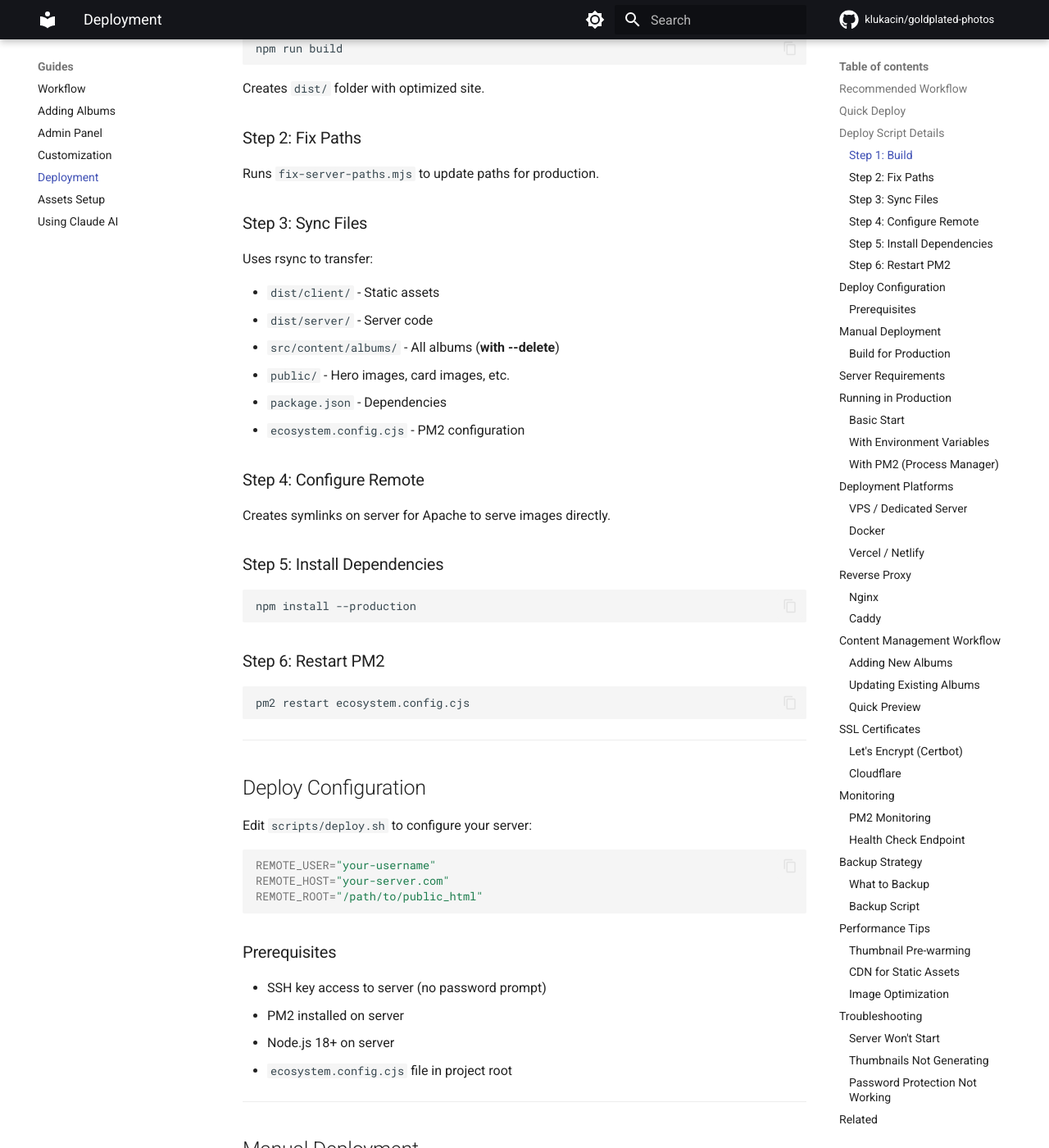
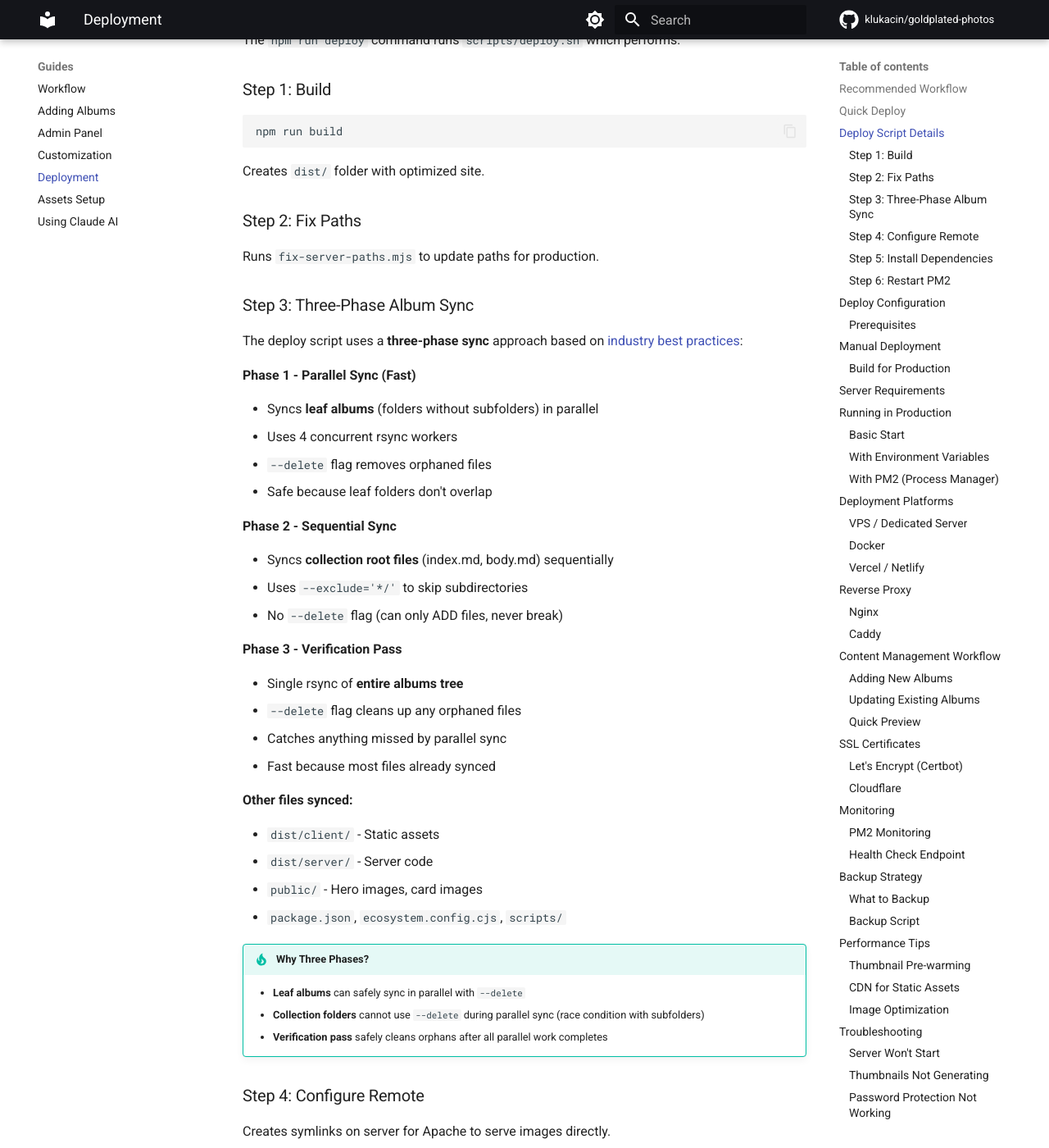
Before and after one commit to klukacin/goldplated-photos, an MkDocs documentation site: the page built from docs/docs/guides/deployment.md, in a window 1280 px wide and 1400 px high, scrolled down 1640 px. Shown: the whole window at 82% size. Built offline with MkDocs 1.6.1 and Material for MkDocs 9.7.7, drawn with Linux system fonts in a browser that asks for light colours; comment, search, counter and statistics services are not loaded; some of the changed text lies outside the part shown.

Commit message:
feat(deploy): Three-phase sync with comprehensive error handling
- Phase 1: Parallel sync of leaf albums (4 workers)
- Phase 2: Sequential sync of collection roots
- Phase 3: Verification rsync of entire albums tree

Error handling added to all phases:
- sync_simple(): logs failures to errors.log
- Phase 2: counts and reports collection sync failures
- Phase 3: reports verification failures with CRITICAL tag

Documentation updated across CLAUDE.md, MkDocs guides, and changelog.

🤖 Generated with [Claude Code](https://claude.com/claude-code)

Co-Authored-By: Claude Opus 4.5 <noreply@anthropic.com>

```diff
--- a/docs/docs/guides/deployment.md
+++ b/docs/docs/guides/deployment.md
@@ -52,10 +52,13 @@ This single command:
 
 1. Builds the production site locally
 2. Fixes paths for production server
-3. Syncs all files to remote via rsync
-4. Sets up symlinks on server
-5. Installs production dependencies
-6. Restarts PM2
+3. **Phase 1**: Parallel sync of leaf albums (4 workers)
+4. **Phase 2**: Sequential sync of collection root files
+5. **Phase 3**: Verification rsync of entire albums tree
+6. Syncs code files (server, scripts, config)
+7. Sets up symlinks on server
+8. Installs production dependencies
+9. Restarts PM2
 
 ---
 
@@ -75,16 +78,41 @@ Creates `dist/` folder with optimized site.
 
 Runs `fix-server-paths.mjs` to update paths for production.
 
-### Step 3: Sync Files
+### Step 3: Three-Phase Album Sync
 
-Uses rsync to transfer:
+The deploy script uses a **three-phase sync** approach based on [industry best practices](https://wiki.psuter.ch/doku.php?id=parallel_rsync):
+
+**Phase 1 - Parallel Sync (Fast)**
+
+- Syncs **leaf albums** (folders without subfolders) in parallel
+- Uses 4 concurrent rsync workers
+- `--delete` flag removes orphaned files
+- Safe because leaf folders don't overlap
+
+**Phase 2 - Sequential Sync**
+
+- Syncs **collection root files** (index.md, body.md) sequentially
+- Uses `--exclude='*/'` to skip subdirectories
+- No `--delete` flag (can only ADD files, never break)
+
+**Phase 3 - Verification Pass**
+
+- Single rsync of **entire albums tree**
+- `--delete` flag cleans up any orphaned files
+- Catches anything missed by parallel sync
+- Fast because most files already synced
+
+**Other files synced:**
 
 - `dist/client/` - Static assets
 - `dist/server/` - Server code
-- `src/content/albums/` - All albums (**with --delete**)
-- `public/` - Hero images, card images, etc.
-- `package.json` - Dependencies
-- `ecosystem.config.cjs` - PM2 configuration
+- `public/` - Hero images, card images
+- `package.json`, `ecosystem.config.cjs`, `scripts/`
+
+!!! tip "Why Three Phases?"
+    - **Leaf albums** can safely sync in parallel with `--delete`
+    - **Collection folders** cannot use `--delete` during parallel sync (race condition with subfolders)
+    - **Verification pass** safely cleans orphans after all parallel work completes
 
 ### Step 4: Configure Remote
 
```
Also changed, not shown: CLAUDE.md (+14 -4 lines), docs/docs/changelog.md (+50 -0 lines), docs/docs/guides/workflow.md (+7 -6 lines), CHANGELOG.md, 1 other file.
